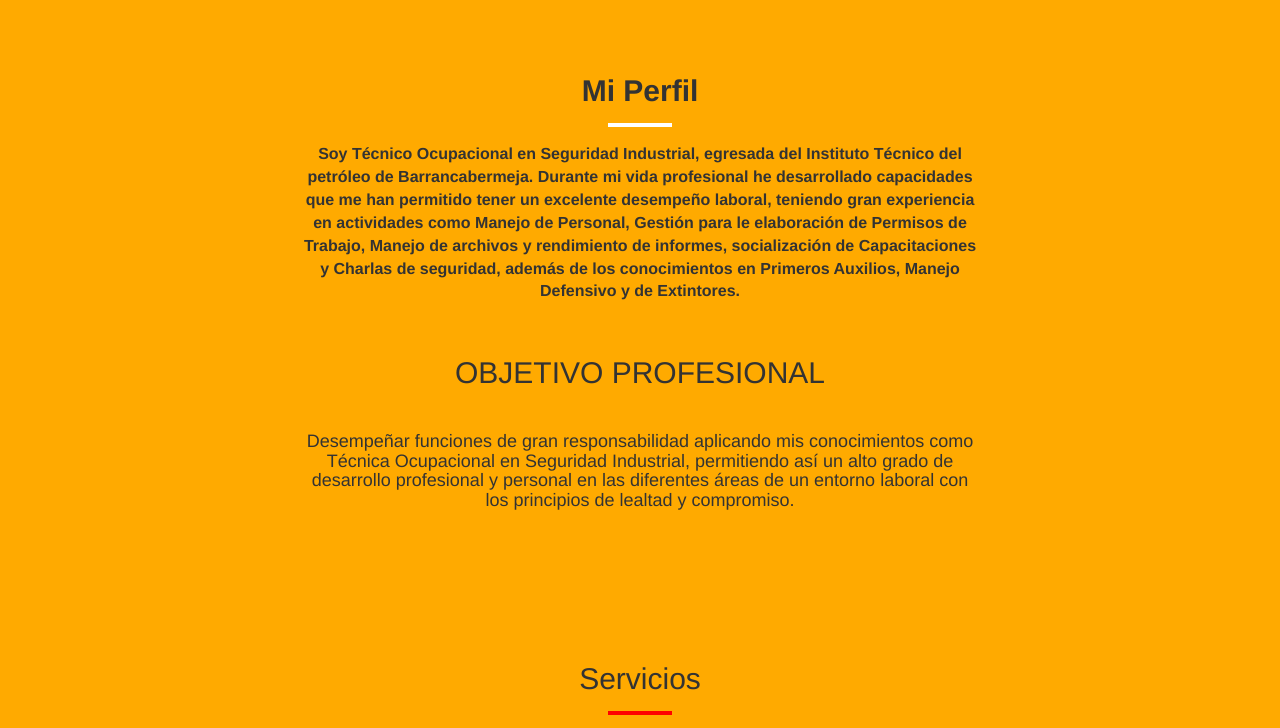
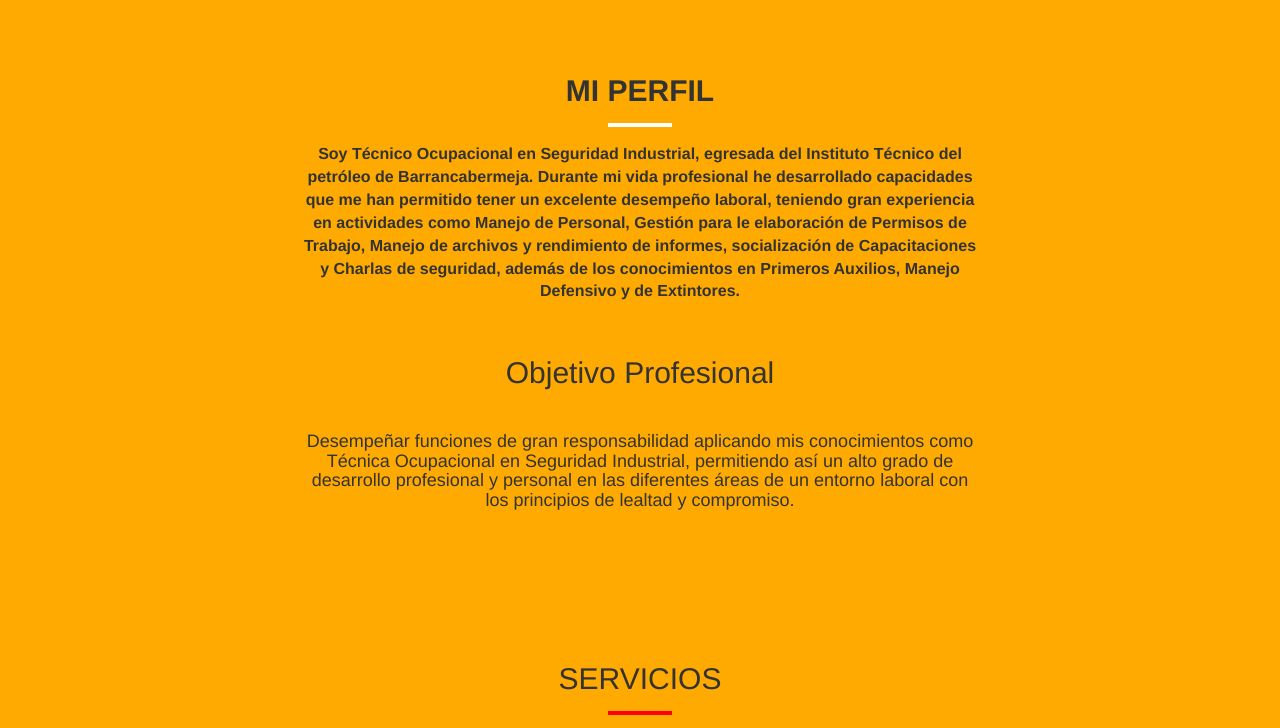
Before and after one commit to herlendyhseq/herlendyhseq, a plain HTML site: page index.html in a window 1280 px wide. Shown: the part 598-1326 px from the top of the page. Drawn offline with Linux system fonts and the light colour scheme.

Commit message:
Update index.html

```diff
--- a/index.html
+++ b/index.html
@@ -47,7 +47,7 @@
 		<section class="bg-portafolio" >
 			<div class="container">
 				<div id="sobremi" class="text-center col-xs-12">
-						<h2 class="text-black"><strong>Mi Perfil</strong></h2>
+						<h2 class="text-black"><strong>MI PERFIL</strong></h2>
 					<div class="line-white"></div>
 					<div class="text-opacity"><strong>
 
@@ -56,7 +56,7 @@
 					</p>
 
 					 </div>
-					<br> <h2> OBJETIVO PROFESIONAL </h2></br>
+					<br> <h2> Objetivo Profesional</h2></br>
 					<h4> Desempeñar funciones de gran responsabilidad aplicando mis conocimientos como Técnica Ocupacional en Seguridad Industrial, permitiendo así un alto grado de desarrollo profesional y personal en las diferentes áreas de un entorno laboral con los principios de lealtad y compromiso.</h4>
 				</div>
 			</div>
@@ -64,7 +64,7 @@
 		<!--servicios-->
 		<section id="servicios" class="servicios text-center">
 			<div class="container">
-				<h2>Servicios</h2>
+				<h2>SERVICIOS</h2>
 				<div class="line"></div>
 				<div class="row">
 					<div class="col-xs-12 col-md-3">
```
